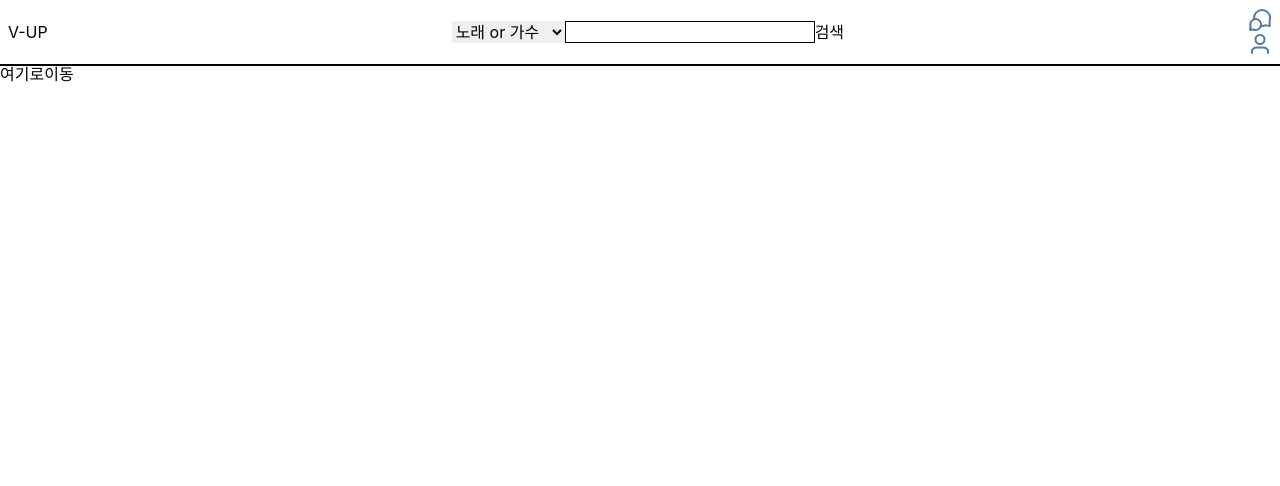
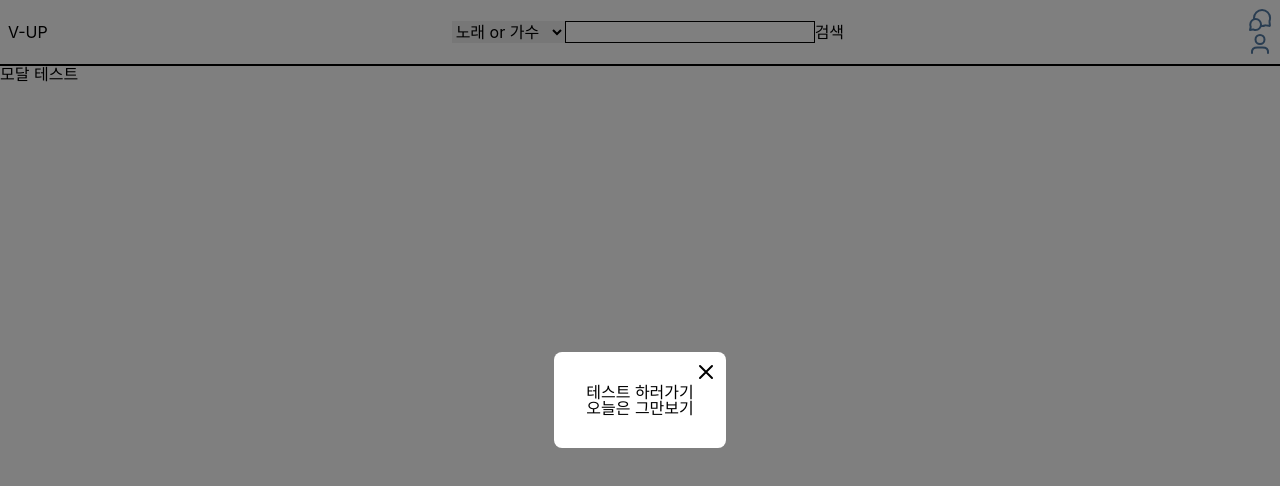
Before and after one commit to seokahee/RE-V-UP-VER3, a Next.js app: page /personal-modal in a window 1280 px wide. Shown: the top 486 px of the page. Built offline with nearby package versions, Linux system fonts and the light colour scheme.

Commit message:
Feat(#36) : 퍼스널 뮤직 진단 유도 모달창

```diff
--- a/src/app/(auth)/personal-modal/page.tsx
+++ b/src/app/(auth)/personal-modal/page.tsx
@@ -1,7 +1,37 @@
-import React from "react";
+"use client";
+
+import PersonalModal from "@/components/modal/PersonalModal";
+import { useState, useEffect } from "react";
 
 const page = () => {
-  return <div>여기로이동</div>;
+  const [isModalOpen, setIsModalOpen] = useState(false);
+  const HOME_VISITED = localStorage.getItem("homeVisited");
+
+  const openModal = () => setIsModalOpen(true);
+  const closeModal = () => setIsModalOpen(false);
+
+  useEffect(() => {
+    const today = new Date();
+    const visitedDate = HOME_VISITED ? new Date(HOME_VISITED) : null;
+
+    const handleMainPop = () => {
+      if (visitedDate && visitedDate > today) {
+        // 현재 date가 localStorage의 시간보다 크면 return
+        return;
+      }
+      if (!visitedDate || visitedDate < today) {
+        // 저장된 date가 없거나 today보다 작다면 popup 노출
+        setIsModalOpen(true);
+      }
+    };
+    window.setTimeout(handleMainPop, 1000); // 1초 뒤 실행
+  }, [HOME_VISITED]);
+
+  return (
+    <div>
+      <button onClick={openModal}>모달 테스트</button>
+      <PersonalModal isOpen={isModalOpen} onClose={closeModal} />
+    </div>
+  );
 };
-
 export default page;
--- /dev/null
+++ b/src/components/modal/PersonalModal.tsx
@@ -0,0 +1,40 @@
+import Link from "next/link";
+
+const PersonalModal = ({ isOpen, onClose }) => {
+  if (!isOpen) return null;
+  const closeTodayPop = () => {
+    let expires = new Date();
+    expires.setHours(expires.getHours() + 24);
+    localStorage.setItem("homeVisited", expires.getTime().toString());
+    // 현재 시간의 24시간 뒤의 시간을 homeVisited에 저장
+    onClose();
+  };
+  return (
+    <div className="fixed inset-0 z-50 flex items-center justify-center">
+      <div className="fixed inset-0 bg-black opacity-50"></div>
+      <div className="fixed z-10 bg-white p-8 rounded-lg">
+        <button className="absolute top-0 right-0 m-2" onClick={onClose}>
+          <svg
+            className="w-6 h-6"
+            fill="none"
+            viewBox="0 0 24 24"
+            stroke="currentColor"
+          >
+            <path
+              strokeLinecap="round"
+              strokeLinejoin="round"
+              strokeWidth="2"
+              d="M6 18L18 6M6 6l12 12"
+            ></path>
+          </svg>
+        </button>
+        <Link href="/personal-music">
+          <p>테스트 하러가기</p>
+        </Link>
+        <p onClick={closeTodayPop}>오늘은 그만보기</p>
+      </div>
+    </div>
+  );
+};
+
+export default PersonalModal;
```
